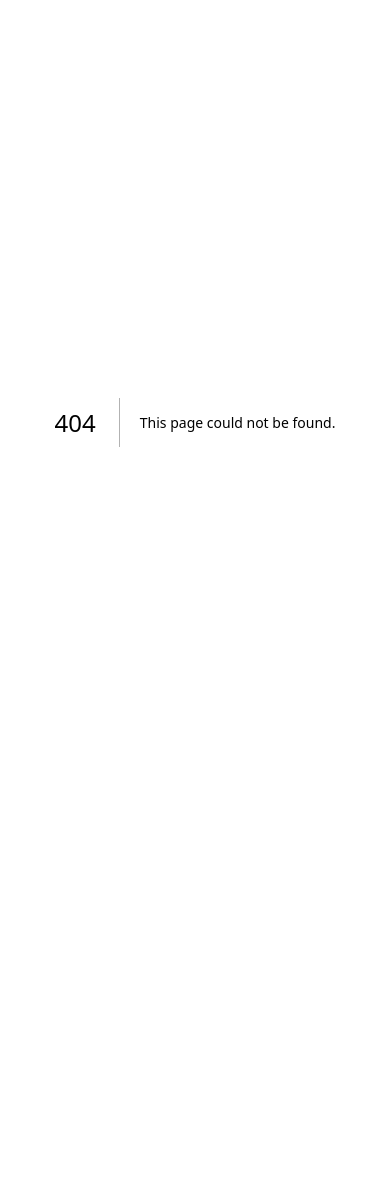
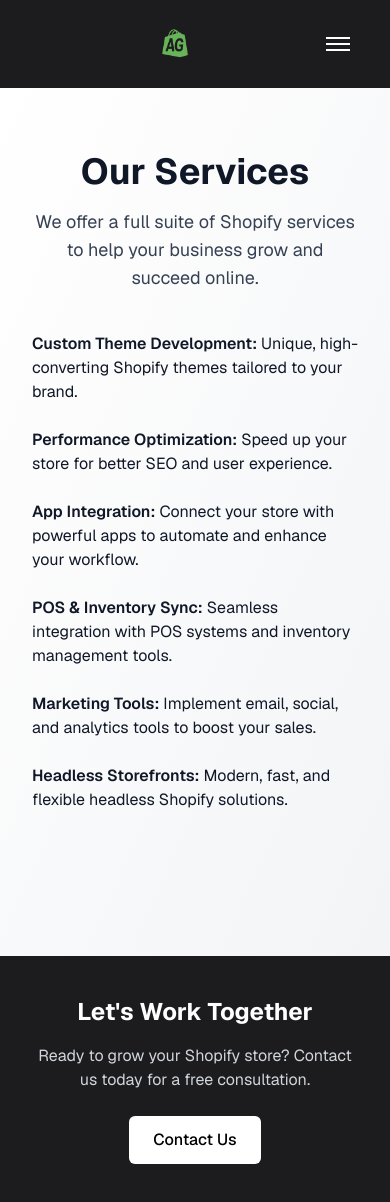
Before and after one commit to AbeGue02/shopify-partner-website, a Next.js app in the folder shopify-partner-website/: page /services in a window 390 px wide. Before the commit this address had no page. Before the commit the page ends 844 px from the top, so only its background shows below. Built offline with nearby package versions, Linux system fonts and the light colour scheme.

Commit message:
Makes header a React Component and adds responsiveness

```diff
--- /dev/null
+++ b/shopify-partner-website/src/app/components/Header.tsx
@@ -0,0 +1,54 @@
+'use client';
+import Image from "next/image";
+import Link from "next/link";
+
+export default function Header() {
+  return (
+    <header className="bg-[#1c1c1e] text-white py-6 px-8 shadow-md">
+      <div className="max-w-6xl mx-auto flex justify-between items-center">
+        {/* Desktop: Logo + Title */}
+        <div className="hidden sm:flex items-center gap-3 w-1/3">
+          <Link href="/" className="flex items-center gap-2 hover:underline focus:outline-none focus:ring-2 focus:ring-white rounded">
+            <Image src="/logo.png" alt="Logo" width={40} height={40} priority className="block" />
+            <span className="text-2xl font-bold">AG Shopify Solutions</span>
+          </Link>
+        </div>
+        {/* Mobile: Centered Logo */}
+        <div className="flex-1 flex justify-center sm:hidden">
+          <Link href="/" className="flex items-center">
+            <Image src="/logo.png" alt="Logo" width={40} height={40} priority />
+          </Link>
+        </div>
+        {/* Hamburger Button (Mobile) */}
+        <div className="sm:hidden flex items-center justify-center w-10 h-10 ml-auto">
+          <input id="menu-toggle" type="checkbox" className="hidden peer" />
+          <label htmlFor="menu-toggle" className="flex flex-col justify-center items-center w-10 h-10 cursor-pointer">
+            <span className="block w-6 h-0.5 bg-white mb-1"></span>
+            <span className="block w-6 h-0.5 bg-white mb-1"></span>
+            <span className="block w-6 h-0.5 bg-white"></span>
+          </label>
+          {/* Mobile Menu Overlay */}
+          <div className="fixed inset-0 bg-black bg-opacity-80 z-50 flex flex-col items-center justify-center sm:hidden transition-opacity opacity-0 pointer-events-none peer-checked:opacity-100 peer-checked:pointer-events-auto">
+            <label htmlFor="menu-toggle" className="absolute top-6 right-8 text-white text-3xl cursor-pointer">&times;</label>
+            <Link href="/" className="mb-8">
+              <Image src="/logo.png" alt="Logo" width={60} height={60} priority />
+            </Link>
+            <nav className="flex flex-col gap-8 text-xl">
+              <Link href="/" className="hover:underline" onClick={() => { const el = document.getElementById('menu-toggle') as HTMLInputElement | null; if (el) el.checked = false; }}>Home</Link>
+              <Link href="/services" className="hover:underline font-bold" onClick={() => { const el = document.getElementById('menu-toggle') as HTMLInputElement | null; if (el) el.checked = false; }}>Services</Link>
+              <Link href="/#portfolio" className="hover:underline" onClick={() => { const el = document.getElementById('menu-toggle') as HTMLInputElement | null; if (el) el.checked = false; }}>Portfolio</Link>
+              <Link href="/#contact" className="hover:underline" onClick={() => { const el = document.getElementById('menu-toggle') as HTMLInputElement | null; if (el) el.checked = false; }}>Contact</Link>
+            </nav>
+          </div>
+        </div>
+        {/* Desktop Nav */}
+        <nav className="space-x-6 text-sm hidden sm:block">
+          <Link href="/" className="hover:underline">Home</Link>
+          <Link href="/services" className="hover:underline font-bold">Services</Link>
+          <Link href="/#portfolio" className="hover:underline">Portfolio</Link>
+          <Link href="/#contact" className="hover:underline">Contact</Link>
+        </nav>
+      </div>
+    </header>
+  );
+}
--- a/shopify-partner-website/src/app/globals.css
+++ b/shopify-partner-website/src/app/globals.css
@@ -32,3 +32,13 @@ body {
   object-fit: cover;
   display: block;
 }
+
+html, body {
+  max-width: 100vw;
+  overflow-x: hidden;
+}
+
+/* Ensure all containers do not overflow horizontally */
+* {
+  box-sizing: border-box;
+}
--- a/shopify-partner-website/src/app/page.tsx
+++ b/shopify-partner-website/src/app/page.tsx
@@ -1,19 +1,11 @@
 import Image from "next/image";
 import Link from "next/link";
+import Header from "./components/Header";
 
 export default function Home() {
   return (
     <div className="min-h-screen flex flex-col bg-white text-gray-900 font-sans">
-      <header className="bg-[#1c1c1e] text-white py-6 px-8 shadow-md">
-        <div className="max-w-6xl mx-auto flex justify-between items-center">
-          <h1 className="text-2xl font-bold">AG Shopify Solutions</h1>
-          <nav className="space-x-6 text-sm">
-            <Link href="#services" className="hover:underline">Services</Link>
-            <Link href="#portfolio" className="hover:underline">Portfolio</Link>
-            <Link href="#contact" className="hover:underline">Contact</Link>
-          </nav>
-        </div>
-      </header>
+      <Header />
 
       <main className="flex-1 px-8 py-16 bg-gradient-to-br from-white to-gray-100">
         <section className="max-w-5xl mx-auto text-center mb-20">
--- /dev/null
+++ b/shopify-partner-website/src/app/services/page.tsx
@@ -0,0 +1,50 @@
+import Link from "next/link";
+import Header from "../components/Header";
+
+export default function Services() {
+  return (
+    <div className="min-h-screen flex flex-col bg-white text-gray-900 font-sans">
+      <Header />
+      <main className="flex-1 px-8 py-16 bg-gradient-to-br from-white to-gray-100">
+        <section className="max-w-4xl mx-auto text-center mb-20">
+          <h2 className="text-4xl sm:text-5xl font-bold mb-4">Our Services</h2>
+          <p className="text-lg sm:text-xl text-gray-700 mb-10">
+            We offer a full suite of Shopify services to help your business grow and succeed online.
+          </p>
+          <ul className="text-left mx-auto max-w-2xl space-y-6">
+            <li>
+              <span className="font-semibold">Custom Theme Development:</span> Unique, high-converting Shopify themes tailored to your brand.
+            </li>
+            <li>
+              <span className="font-semibold">Performance Optimization:</span> Speed up your store for better SEO and user experience.
+            </li>
+            <li>
+              <span className="font-semibold">App Integration:</span> Connect your store with powerful apps to automate and enhance your workflow.
+            </li>
+            <li>
+              <span className="font-semibold">POS & Inventory Sync:</span> Seamless integration with POS systems and inventory management tools.
+            </li>
+            <li>
+              <span className="font-semibold">Marketing Tools:</span> Implement email, social, and analytics tools to boost your sales.
+            </li>
+            <li>
+              <span className="font-semibold">Headless Storefronts:</span> Modern, fast, and flexible headless Shopify solutions.
+            </li>
+          </ul>
+        </section>
+      </main>
+      <footer className="bg-[#1c1c1e] text-white py-10 px-8">
+        <div className="max-w-5xl mx-auto text-center">
+          <h3 className="text-2xl font-bold mb-4">Let's Work Together</h3>
+          <p className="mb-6 text-gray-300">Ready to grow your Shopify store? Contact us today for a free consultation.</p>
+          <a
+            href="mailto:hello@shopifypartner.dev"
+            className="inline-block bg-white text-black font-medium py-3 px-6 rounded-md hover:bg-gray-200 transition"
+          >
+            Contact Us
+          </a>
+        </div>
+      </footer>
+    </div>
+  );
+}
```
Also changed, not shown: shopify-partner-website/public/logo.png (added).
